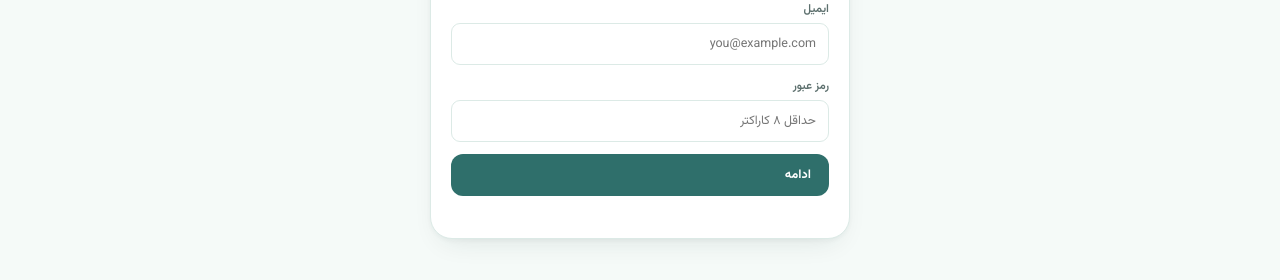
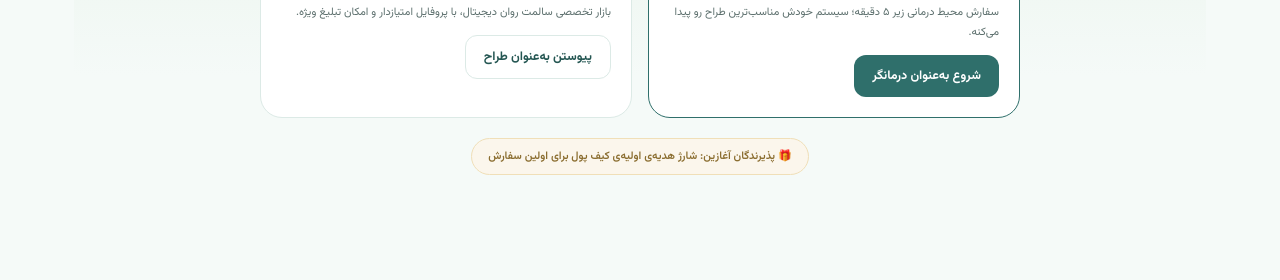
Before and after one commit to FatemeChitSaz/RavanVerseUI, a plain HTML site: page index.html in a window 1280 px wide. Shown: the part 338-618 px from the top of the page. Drawn offline with Linux system fonts and the light colour scheme.

Commit message:
Update index.html

```diff
--- a/index.html
+++ b/index.html
@@ -792,9 +792,10 @@ function toggleChat(){ document.getElementById('chatBox').classList.toggle('open
 /* ---------------- INIT ---------------- */
 setAuthMode('login');
 setRole('clinic');
-if(session.token){
-  enterApp().catch(()=>{ logout(); });
-}
+document.getElementById('authOverlay').classList.add('hidden');
+document.getElementById('appRoot').classList.remove('hidden');
+renderDemandPersonas();
+renderSupplyPersonas();
 </script>
 </body>
 </html>
```
